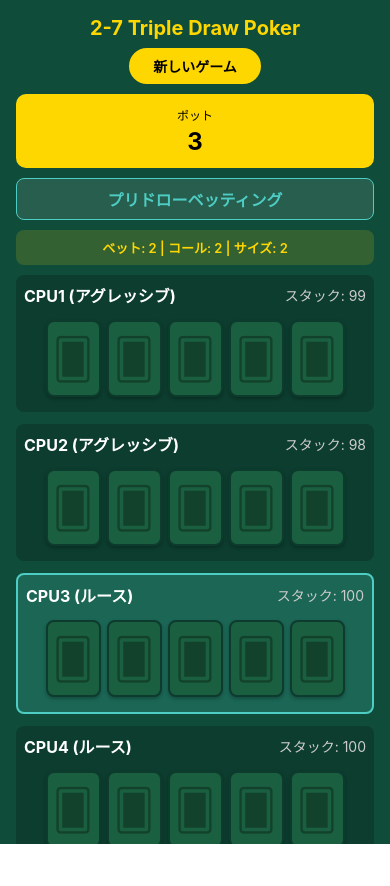
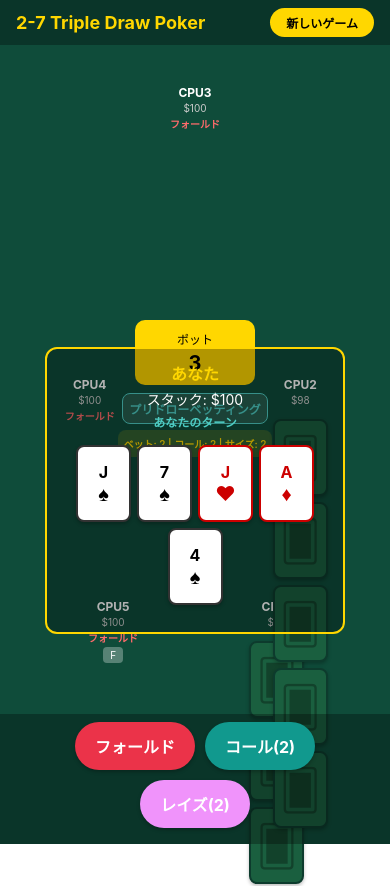
Before and after one commit to zenshin1997123/2-7td, a React Native app in the folder mobile-app/: screen / in a window 390 px wide. Shown: the top 886 px of the page. Before the commit the page ends 844 px from the top, so only its background shows below. Built offline with nearby package versions, Linux system fonts and the light colour scheme.

Commit message:
ポーカーテーブル風レイアウトに変更、CPUモード表示削除、アクション処理改善

```diff
--- a/mobile-app/src/ui/screens/GameScreen.tsx
+++ b/mobile-app/src/ui/screens/GameScreen.tsx
@@ -5,12 +5,14 @@ import {
   StyleSheet,
   Alert,
   TouchableOpacity,
-  ScrollView,
+  Dimensions,
 } from 'react-native';
 import { Game } from '../../game/Game';
 import { Hand } from '../components/Hand';
 import { ActionButton } from '../components/ActionButton';
 import { Action, PlayerId } from '../../game/types';
+
+const { width: SCREEN_WIDTH, height: SCREEN_HEIGHT } = Dimensions.get('window');
 
 // 数値を安全に表示するヘルパー関数
 const safeNumber = (value: number | undefined | null): number => {
@@ -40,16 +42,24 @@ const getGamePhase = (street: number, drawPhase: boolean, bettingOpen: boolean,
   return '進行中';
 };
 
-// CPUモードの日本語名
-const getModeName = (mode?: string): string => {
-  const modeMap: Record<string, string> = {
-    aggressive: 'アグレッシブ',
-    tight: 'タイト',
-    loose: 'ルース',
-    bluff: 'ブラフ',
-    conservative: '保守的',
+// プレイヤー位置の計算（円形配置）
+// 0: あなた（下中央）、1-5: CPU（時計回りに配置）
+const getPlayerPosition = (playerId: PlayerId) => {
+  const centerX = SCREEN_WIDTH / 2;
+  const centerY = SCREEN_HEIGHT / 2;
+  const radius = Math.min(SCREEN_WIDTH, SCREEN_HEIGHT) * 0.3;
+
+  // 位置マッピング（時計回り、下から開始）
+  const positions: Record<PlayerId, { x: number; y: number }> = {
+    0: { x: centerX, y: SCREEN_HEIGHT - 180 }, // あなた（下中央）
+    1: { x: centerX + radius * 0.7, y: SCREEN_HEIGHT - 250 }, // 右下
+    2: { x: centerX + radius * 0.9, y: centerY - 50 }, // 右
+    3: { x: centerX, y: 80 }, // 上中央
+    4: { x: centerX - radius * 0.9, y: centerY - 50 }, // 左
+    5: { x: centerX - radius * 0.7, y: SCREEN_HEIGHT - 250 }, // 左下
   };
-  return mode ? modeMap[mode] || mode : '';
+
+  return positions[playerId] || { x: centerX, y: centerY };
 };
 
 export const GameScreen: React.FC = () => {
@@ -60,6 +70,28 @@ export const GameScreen: React.FC = () => {
   useEffect(() => {
     startNewGame();
   }, []);
+
+  // ゲーム状態の変更を監視してUIを更新
+  useEffect(() => {
+    if (!game) return;
+
+    const state = game.getState();
+
+    // CPUのターンの場合、自動的に進行させる
+    if (state.bettingOpen && !state.handOver && state.toAct !== null && state.toAct !== 0) {
+      // 少し遅延させてからCPUアクションを処理（UI更新のため）
+      const timer = setTimeout(() => {
+        try {
+          game.cpuAutoProgress();
+          setUpdateCounter(prev => prev + 1);
+        } catch (error) {
+          console.error('CPU auto progress error:', error);
+        }
+      }, 500);
+
+      return () => clearTimeout(timer);
+    }
+  }, [game, updateCounter]);
 
   const startNewGame = () => {
     const newGame = new Game(100);
@@ -72,12 +104,34 @@ export const GameScreen: React.FC = () => {
     if (!game) return;
 
     try {
+      const state = game.getState();
+      if (!state.bettingOpen) {
+        Alert.alert('エラー', 'ベッティングラウンドが開始されていません');
+        return;
+      }
+
+      if (state.toAct !== 0) {
+        Alert.alert('エラー', 'あなたのターンではありません');
+        return;
+      }
+
+      const player = state.players[0];
+      if (player.isFolded || player.isAllIn) {
+        Alert.alert('エラー', 'アクションできません');
+        return;
+      }
+
+      // アクションを実行
       game.playerAction(action);
+
+      // 状態を強制的に更新
       setUpdateCounter(prev => prev + 1);
 
-      const state = game.getState();
-      if (state.handOver && state.lastPayout) {
-        const payout = state.lastPayout;
+      // 状態を再取得して確認
+      setTimeout(() => {
+        const newState = game.getState();
+        if (newState.handOver && newState.lastPayout) {
+          const payout = newState.lastPayout;
           const isWinner = payout.winners.includes(0);
           if (payout.winners.length === 1 && isWinner) {
             Alert.alert('結果', `あなたが${payout.amounts[0]}チップ獲得しました！`);
@@ -85,6 +139,9 @@ export const GameScreen: React.FC = () => {
             Alert.alert('結果', `スプリット: あなたが${payout.amounts[payout.winners.indexOf(0)]}チップ獲得しました`);
           }
         }
+        // 再度更新してUIを反映
+        setUpdateCounter(prev => prev + 1);
+      }, 200);
     } catch (error) {
       console.error('Action error:', error);
       Alert.alert('エラー', 'アクションの実行中にエラーが発生しました: ' + (error instanceof Error ? error.message : String(error)));
@@ -207,8 +264,18 @@ export const GameScreen: React.FC = () => {
   // プレイヤーのハンドを取得
   const playerHand = game.getPlayerHand(0);
 
+  // プレイヤー配置（0: あなた、1-5: CPU）
+  const playerPositions = [
+    { id: 0, name: 'あなた', isPlayer: true }, // 下中央
+    { id: 1, name: 'CPU1', isPlayer: false },   // 右下
+    { id: 2, name: 'CPU2', isPlayer: false },   // 右上
+    { id: 3, name: 'CPU3', isPlayer: false },   // 上中央
+    { id: 4, name: 'CPU4', isPlayer: false },   // 左上
+    { id: 5, name: 'CPU5', isPlayer: false },   // 左下
+  ];
+
   return (
-    <ScrollView style={styles.container} contentContainerStyle={styles.content}>
+    <View style={styles.container}>
       {/* ヘッダー */}
       <View style={styles.header}>
         <Text style={styles.title}>2-7 Triple Draw Poker</Text>
@@ -228,7 +295,10 @@ export const GameScreen: React.FC = () => {
         </View>
       )}
 
-      {/* ポット表示 */}
+      {/* テーブルエリア */}
+      <View style={styles.tableArea}>
+        {/* 中央のポット表示 */}
+        <View style={styles.centerArea}>
           <View style={styles.potDisplay}>
             <Text style={styles.potLabel}>ポット</Text>
             <Text style={styles.potAmount}>{safeNumber(state.pot)}</Text>
@@ -249,61 +319,79 @@ export const GameScreen: React.FC = () => {
               </Text>
             </View>
           )}
+        </View>
 
-      {/* CPUプレイヤー表示 */}
-      {state.players.slice(1).map((player, index) => {
-        const cpuId = (index + 1) as PlayerId;
-        const cpuHand = game.getPlayerHand(cpuId);
-        const isActive = state.toAct === cpuId;
-        const showHand = state.handOver || winnerDisplay?.includes(cpuId);
-        const lastAction = state.lastAction?.playerId === cpuId ? state.lastAction.action : null;
+        {/* CPUプレイヤー（上、左上、右上、左下、右下） */}
+        {playerPositions.slice(1).map((pos) => {
+          const player = state.players[pos.id];
+          const cpuHand = game.getPlayerHand(pos.id);
+          const isActive = state.toAct === pos.id;
+          const showHand = state.handOver || winnerDisplay?.includes(pos.id);
+          const lastAction = state.lastAction?.playerId === pos.id ? state.lastAction.action : null;
+          const position = getPlayerPosition(pos.id);
 
           return (
-          <View key={cpuId} style={[styles.playerRow, isActive && styles.activePlayer]}>
-            <View style={styles.playerInfo}>
-              <Text style={styles.playerName}>
-                {player.name} {player.cpuMode && `(${getModeName(player.cpuMode)})`}
+            <View
+              key={pos.id}
+              style={[
+                styles.playerSeat,
+                {
+                  left: position.x - 60,
+                  top: position.y - 40,
+                },
+                isActive && styles.activeSeat,
+              ]}
+            >
+              <View style={styles.playerSeatContent}>
+                <Text style={styles.playerSeatName}>{player.name}</Text>
+                <Text style={styles.playerSeatStack}>${safeNumber(player.stack)}</Text>
+                {player.isFolded && <Text style={styles.foldedText}>フォールド</Text>}
+                {lastAction && (
+                  <Text style={styles.actionBadge}>
+                    {lastAction === 'fold' ? 'F' :
+                     lastAction === 'check' ? 'C' :
+                     lastAction === 'call' ? 'C' :
+                     lastAction === 'bet' ? 'B' :
+                     lastAction === 'raise' ? 'R' : ''}
                   </Text>
-              <Text style={styles.stackText}>スタック: {safeNumber(player.stack)}</Text>
-              {player.isFolded && <Text style={styles.foldedText}>フォールド</Text>}
-            </View>
+                )}
                 {cpuHand && (
+                  <View style={styles.playerSeatHand}>
                     <Hand
                       cards={player.hand}
                       faceDown={!showHand}
                     />
+                  </View>
                 )}
-            {lastAction && (
-              <Text style={styles.actionBadge}>
-                {lastAction === 'fold' ? 'フォールド' :
-                 lastAction === 'check' ? 'チェック' :
-                 lastAction === 'call' ? 'コール' :
-                 lastAction === 'bet' ? 'ベット' :
-                 lastAction === 'raise' ? 'レイズ' : ''}
-              </Text>
-            )}
+              </View>
             </View>
           );
         })}
 
-      {/* プレイヤーエリア */}
-      <View style={[styles.playerRow, styles.playerArea, state.toAct === 0 && styles.activePlayer]}>
+        {/* プレイヤーエリア（下中央） */}
+        <View style={styles.playerArea}>
           <View style={styles.playerInfo}>
             <Text style={styles.playerName}>あなた</Text>
-          <Text style={styles.stackText}>スタック: {safeNumber(state.players[0].stack)}</Text>
+            <Text style={styles.stackText}>スタック: ${safeNumber(state.players[0].stack)}</Text>
+            {state.toAct === 0 && state.bettingOpen && (
+              <Text style={styles.yourTurnText}>あなたのターン</Text>
+            )}
           </View>
           {playerHand && (
+            <View style={styles.playerHandContainer}>
               <Hand
                 cards={state.players[0].hand}
                 selected={selectedCards}
                 onCardPress={handleCardPress}
               />
+            </View>
           )}
           {state.drawPhase && (
             <Text style={styles.drawHint}>
               {selectedCards.length === 0 ? '交換するカードを選択' : `${selectedCards.length}枚交換`}
             </Text>
           )}
+        </View>
       </View>
 
       {/* アクションボタン */}
@@ -364,7 +452,7 @@ export const GameScreen: React.FC = () => {
           </View>
         )}
       </View>
-    </ScrollView>
+    </View>
   );
 };
 
@@ -373,48 +461,60 @@ const styles = StyleSheet.create({
     flex: 1,
     backgroundColor: '#0f4c3a',
   },
-  content: {
-    padding: 16,
-  },
   header: {
+    flexDirection: 'row',
+    justifyContent: 'space-between',
     alignItems: 'center',
-    marginBottom: 10,
+    paddingHorizontal: 16,
+    paddingTop: 8,
+    paddingBottom: 8,
+    backgroundColor: 'rgba(0, 0, 0, 0.3)',
   },
   title: {
-    fontSize: 20,
+    fontSize: 18,
     fontWeight: 'bold',
     color: '#ffd700',
-    marginBottom: 8,
   },
   newGameButton: {
     backgroundColor: '#ffd700',
-    paddingVertical: 8,
-    paddingHorizontal: 24,
-    borderRadius: 20,
+    paddingVertical: 6,
+    paddingHorizontal: 16,
+    borderRadius: 16,
   },
   newGameText: {
     color: '#000',
     fontWeight: 'bold',
-    fontSize: 14,
+    fontSize: 12,
   },
   winnerBanner: {
     backgroundColor: 'rgba(56, 239, 125, 0.8)',
-    padding: 12,
-    borderRadius: 8,
-    marginBottom: 10,
+    padding: 8,
     alignItems: 'center',
   },
   winnerBannerText: {
-    fontSize: 18,
+    fontSize: 16,
     fontWeight: 'bold',
     color: '#fff',
   },
+  tableArea: {
+    flex: 1,
+    position: 'relative',
+  },
+  centerArea: {
+    position: 'absolute',
+    top: '50%',
+    left: '50%',
+    transform: [{ translateX: -80 }, { translateY: -60 }],
+    alignItems: 'center',
+    width: 160,
+  },
   potDisplay: {
     backgroundColor: '#ffd700',
-    padding: 12,
+    padding: 10,
     borderRadius: 10,
     alignItems: 'center',
-    marginBottom: 10,
+    marginBottom: 8,
+    minWidth: 120,
   },
   potLabel: {
     fontSize: 12,
@@ -422,90 +522,126 @@ const styles = StyleSheet.create({
     marginBottom: 4,
   },
   potAmount: {
-    fontSize: 24,
+    fontSize: 20,
     fontWeight: 'bold',
     color: '#000',
   },
   phaseBanner: {
     backgroundColor: 'rgba(255, 255, 255, 0.1)',
-    padding: 8,
+    padding: 6,
     borderRadius: 8,
-    marginBottom: 10,
-    alignItems: 'center',
+    marginBottom: 6,
     borderWidth: 1,
     borderColor: '#4ecdc4',
+    minWidth: 120,
   },
   phaseText: {
-    fontSize: 16,
+    fontSize: 12,
     fontWeight: 'bold',
     color: '#4ecdc4',
+    textAlign: 'center',
   },
   betInfoCompact: {
     backgroundColor: 'rgba(255, 215, 0, 0.15)',
-    padding: 8,
+    padding: 6,
     borderRadius: 8,
-    marginBottom: 10,
+    minWidth: 120,
   },
   betInfoText: {
-    fontSize: 13,
+    fontSize: 10,
     color: '#ffd700',
     textAlign: 'center',
     fontWeight: '600',
   },
-  playerRow: {
-    marginBottom: 12,
-    padding: 8,
-    backgroundColor: 'rgba(0, 0, 0, 0.2)',
-    borderRadius: 8,
+  playerSeat: {
+    position: 'absolute',
+    width: 120,
+    alignItems: 'center',
   },
-  activePlayer: {
+  activeSeat: {
     borderWidth: 2,
     borderColor: '#4ecdc4',
+    borderRadius: 8,
     backgroundColor: 'rgba(78, 205, 196, 0.2)',
   },
+  playerSeatContent: {
+    alignItems: 'center',
+  },
+  playerSeatName: {
+    fontSize: 12,
+    fontWeight: 'bold',
+    color: '#fff',
+    marginBottom: 2,
+  },
+  playerSeatStack: {
+    fontSize: 10,
+    color: '#ccc',
+    marginBottom: 2,
+  },
+  foldedText: {
+    fontSize: 10,
+    color: '#ff6b6b',
+    fontWeight: 'bold',
+  },
+  actionBadge: {
+    backgroundColor: 'rgba(255, 255, 255, 0.3)',
+    padding: 2,
+    borderRadius: 4,
+    color: '#fff',
+    fontSize: 10,
+    marginTop: 2,
+    minWidth: 20,
+    textAlign: 'center',
+  },
+  playerSeatHand: {
+    marginTop: 4,
+  },
   playerArea: {
+    position: 'absolute',
+    bottom: 80,
+    left: '50%',
+    transform: [{ translateX: -150 }],
+    width: 300,
+    alignItems: 'center',
+    backgroundColor: 'rgba(0, 0, 0, 0.3)',
+    padding: 12,
+    borderRadius: 12,
     borderWidth: 2,
     borderColor: '#ffd700',
   },
   playerInfo: {
-    flexDirection: 'row',
-    justifyContent: 'space-between',
     alignItems: 'center',
-    marginBottom: 6,
+    marginBottom: 8,
   },
   playerName: {
     fontSize: 16,
     fontWeight: 'bold',
-    color: '#fff',
+    color: '#ffd700',
+    marginBottom: 4,
   },
   stackText: {
     fontSize: 14,
-    color: '#ccc',
+    color: '#fff',
+    marginBottom: 4,
   },
-  foldedText: {
+  yourTurnText: {
     fontSize: 12,
-    color: '#ff6b6b',
+    color: '#4ecdc4',
     fontWeight: 'bold',
   },
-  actionBadge: {
-    backgroundColor: 'rgba(255, 255, 255, 0.2)',
-    padding: 4,
-    borderRadius: 8,
-    color: '#fff',
-    fontSize: 10,
-    marginTop: 4,
-    textAlign: 'center',
+  playerHandContainer: {
+    marginBottom: 8,
   },
   drawHint: {
     fontSize: 12,
     color: '#4ecdc4',
-    marginTop: 6,
     textAlign: 'center',
   },
   controlsContainer: {
-    marginTop: 16,
-    marginBottom: 8,
-    paddingHorizontal: 8,
+    paddingHorizontal: 16,
+    paddingBottom: 16,
+    paddingTop: 8,
+    backgroundColor: 'rgba(0, 0, 0, 0.3)',
   },
   controls: {
     flexDirection: 'row',
```
Lines whose indentation alone changed are shown as unchanged.
